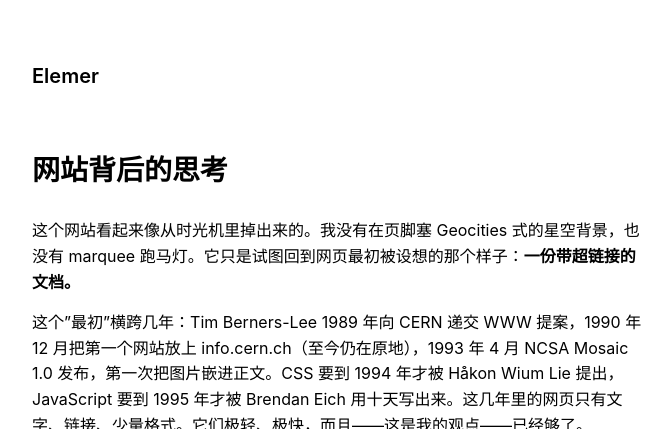
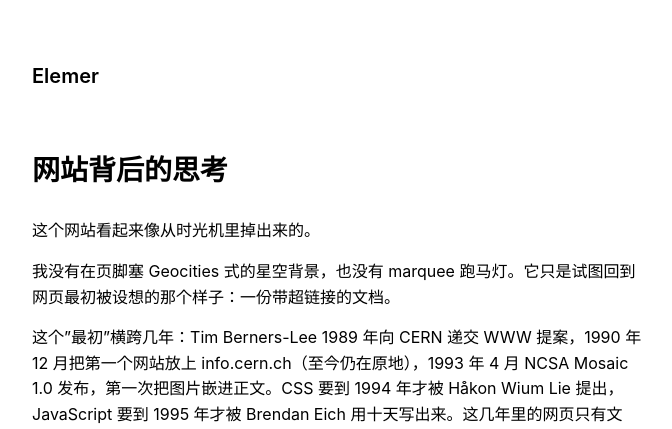
Before and after one commit to elemer1/elemer1.github.io, a Jekyll site: the page built from _markdown/网站背后的思考.md, in a window 1280 px wide and 900 px high, cut to the strip 0-429 px from the top of the window. Shown: the whole strip, without its empty margins (303-975 px from the left). Built offline with Jekyll 4.4.1, drawn with Linux system fonts in a browser that asks for light colours.

Commit message:
Improve introduction structure in thoughts document
Rearranged sentences for better flow in the introduction.

```diff
--- a/_markdown/网站背后的思考.md
+++ b/_markdown/网站背后的思考.md
@@ -4,7 +4,9 @@ permalink: /thoughts-behind-my-website/
 listed: true
 ---
 
-这个网站看起来像从时光机里掉出来的。我没有在页脚塞 Geocities 式的星空背景，也没有 marquee 跑马灯。它只是试图回到网页最初被设想的那个样子：**一份带超链接的文档。**
+这个网站看起来像从时光机里掉出来的。
+
+我没有在页脚塞 Geocities 式的星空背景，也没有 marquee 跑马灯。它只是试图回到网页最初被设想的那个样子：一份带超链接的文档。
 
 这个"最初"横跨几年：Tim Berners-Lee 1989 年向 CERN 递交 WWW 提案，1990 年 12 月把第一个网站放上 info.cern.ch（至今仍在原地），1993 年 4 月 NCSA Mosaic 1.0 发布，第一次把图片嵌进正文。CSS 要到 1994 年才被 Håkon Wium Lie 提出，JavaScript 要到 1995 年才被 Brendan Eich 用十天写出来。这几年里的网页只有文字、链接、少量格式。它们极轻、极快，而且——这是我的观点——已经够了。
 
```
